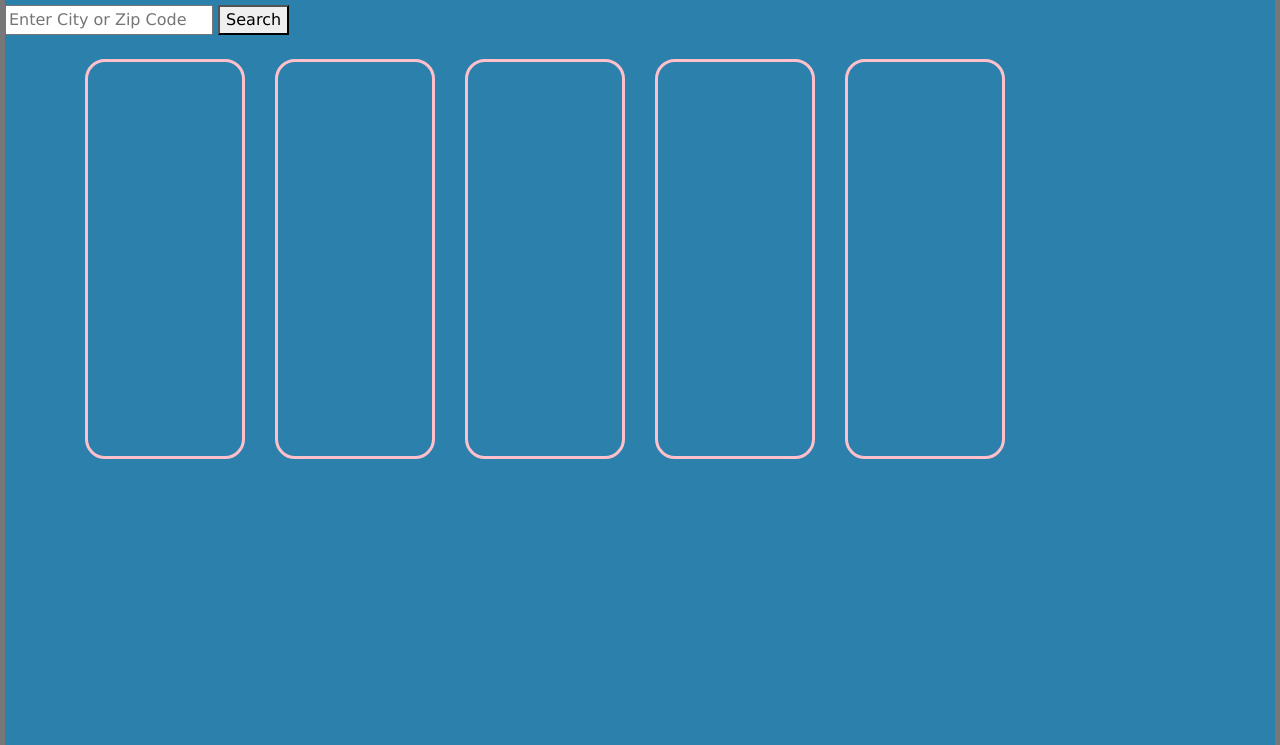
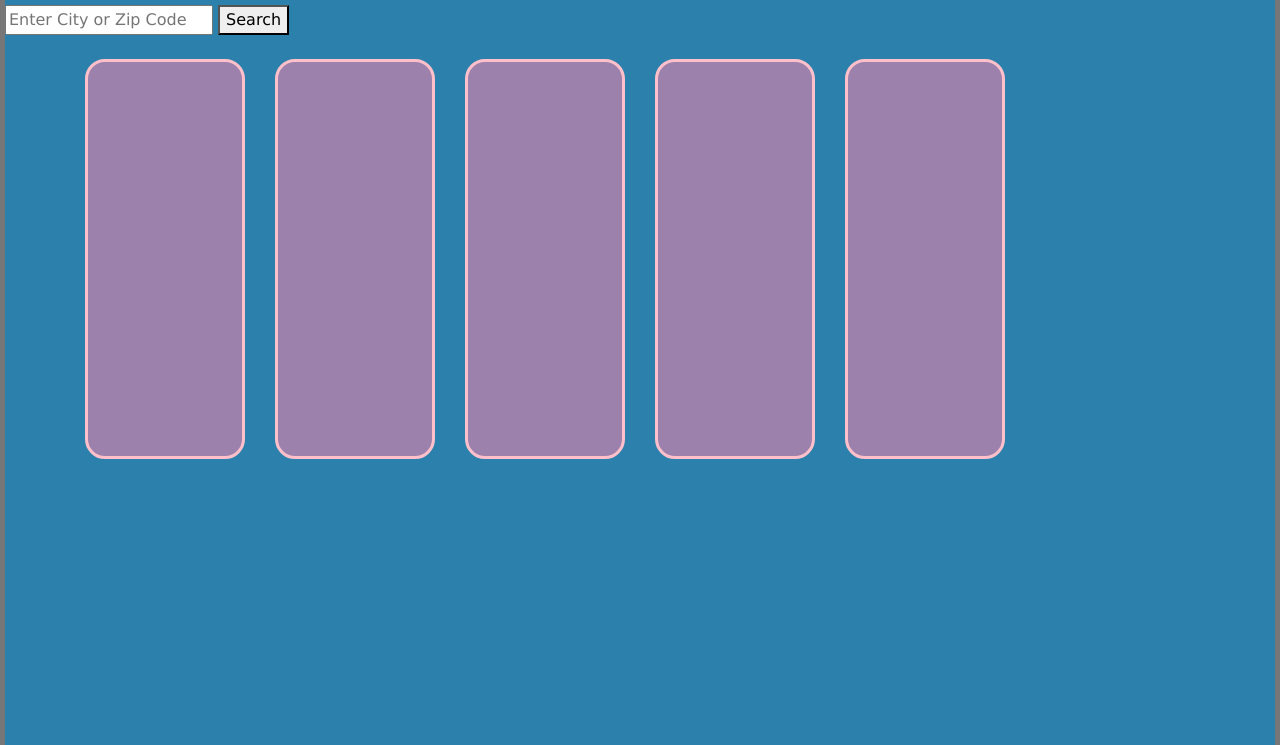
Before and after one commit to miacab89/WeatherAPI, a plain HTML site: page index.html in a window 1280 px wide. Shown: the part 55-800 px from the top of the page. Drawn offline with nearby package versions, Linux system fonts and the light colour scheme.

Commit message:
Updated CSS
Updated background color to each weather container

```diff
--- a/weatherapi.css
+++ b/weatherapi.css
@@ -32,6 +32,7 @@ body {
 
 .weatherContainer0 {
     max-width: 200px;
+    background: #9B81AB;
     border-radius: 20px;
     height: 50vh;
     border: 3px solid pink;
@@ -40,6 +41,7 @@ body {
 
 .weatherContainer1 {
     max-width: 200px;
+    background: #9B81AB;
     border-radius: 20px;
     border: 3px solid pink;
     height: 50vh;
@@ -48,6 +50,7 @@ body {
 
 .weatherContainer2 {
     max-width: 200px;
+    background: #9B81AB;
     border-radius: 20px;
     border: 3px solid pink;
     height: 50vh;
@@ -56,6 +59,7 @@ body {
 
 .weatherContainer3 {
     max-width: 200px;
+    background: #9B81AB;
     border-radius: 20px;
     border: 3px solid pink;
     height: 50vh;
@@ -64,6 +68,7 @@ body {
 
 .weatherContainer4 {
     max-width: 200px;
+    background: #9B81AB;
     border-radius: 20px;
     border: 3px solid pink;
     height: 50vh;
```
